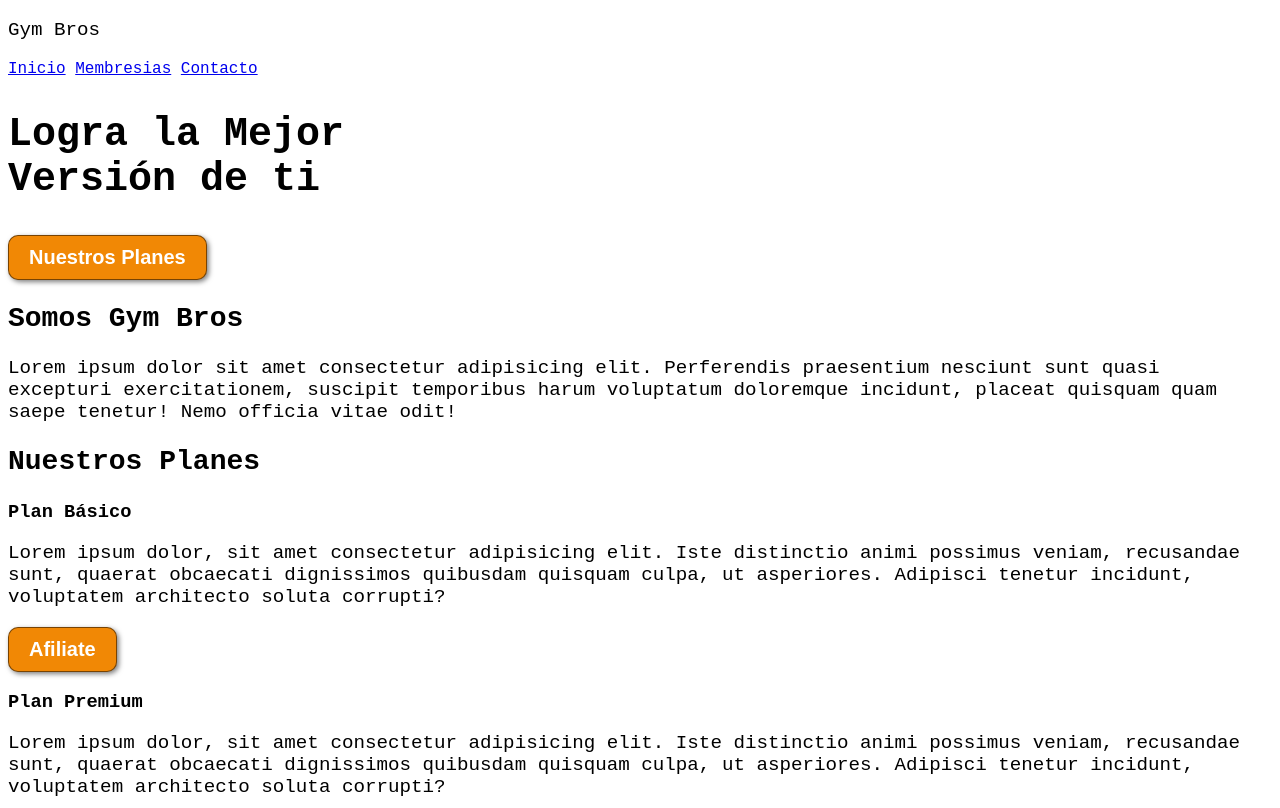
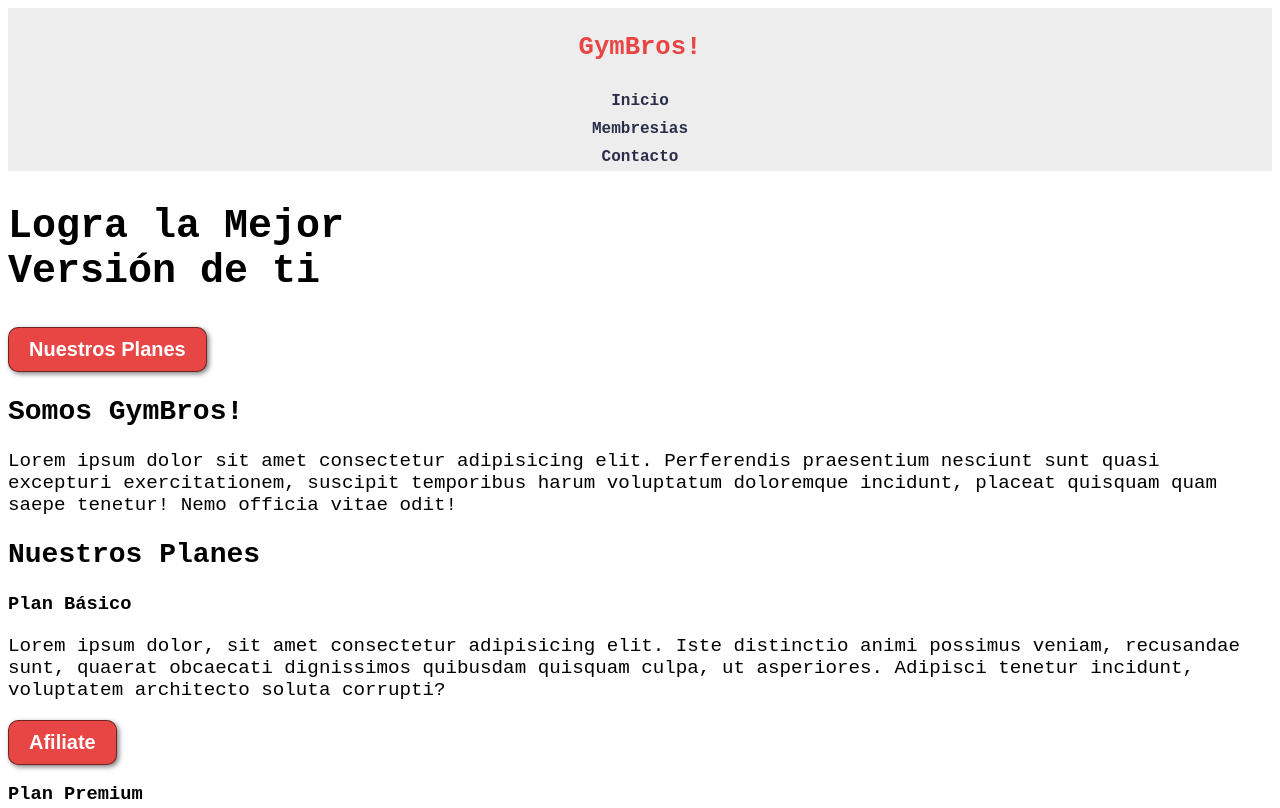
Before and after one commit to NicolasMonta1807/GymBros-Website, a plain HTML site: page index.html in a window 1280 px wide. Shown: the top 808 px of the page. Drawn offline with Linux system fonts and the light colour scheme.

Commit message:
Styling header nav

```diff
--- a/index.html
+++ b/index.html
@@ -11,7 +11,7 @@
 <body>
     <header>
         <div class="container">
-            <p class="logo">Gym Bros</p>
+            <p class="logo">GymBros!</p>
             <nav>
                 <a href="#">Inicio</a>
                 <a href="#">Membresias</a>
@@ -29,7 +29,7 @@
     <section id="nosotros">
         <div class="container">
             <div class="img-container"></div>
-            <h2>Somos Gym Bros</h2>
+            <h2>Somos GymBros!</h2>
             <p>Lorem ipsum dolor sit amet consectetur adipisicing elit. Perferendis praesentium nesciunt sunt quasi excepturi exercitationem, suscipit temporibus harum voluptatum doloremque incidunt, placeat quisquam quam saepe tenetur! Nemo officia vitae odit!</p>
         </div>
     </section>
@@ -77,7 +77,7 @@
 
     <footer>
         <div class="container">
-            <p>&copy; GymBros 2022</p>
+            <p>&copy; GymBros! 2022</p>
         </div>
     </footer>
 
--- a/main.css
+++ b/main.css
@@ -1,3 +1,10 @@
+/* pallete{
+    color: #2B2E4A;
+    color: #E84545;
+    color: #903749;
+    color: #53354A;
+} */
+
 *{
     box-sizing: border-box;
 }
@@ -20,9 +27,49 @@ button{
     border: 1px solid rgba(0,0,0,0.5);
     box-shadow: 2px 2px 5px rgba(0,0,0,0.5);
     color: white;
-    background-color: #F18805;
+    background-color: #E84545;
 }
 
 button:hover{
-    background-color: #F0A202;
+    background-color: #903749;
 }
+
+.container{
+    max-width: 1400px;
+    margin: auto;
+}
+
+header{
+    background-color: rgb(237,237,237);
+}
+
+.logo{
+    margin: 0;
+    padding: 25px 30px;
+    font-weight: bold;
+    font-size: 1.6em;
+    color: #E84545;
+}
+
+header .container{
+    display: flex;
+    flex-direction: column;
+    align-items: center;
+}
+
+header nav{
+    display: flex;
+    flex-direction: column;
+    text-align: center;
+}
+
+header a{
+    padding: 5px 12px;
+    text-decoration: none;
+    font-weight: bold;
+    color: #2B2E4A;
+}
+
+header a:hover{
+    color: #E84545;
+}
```
